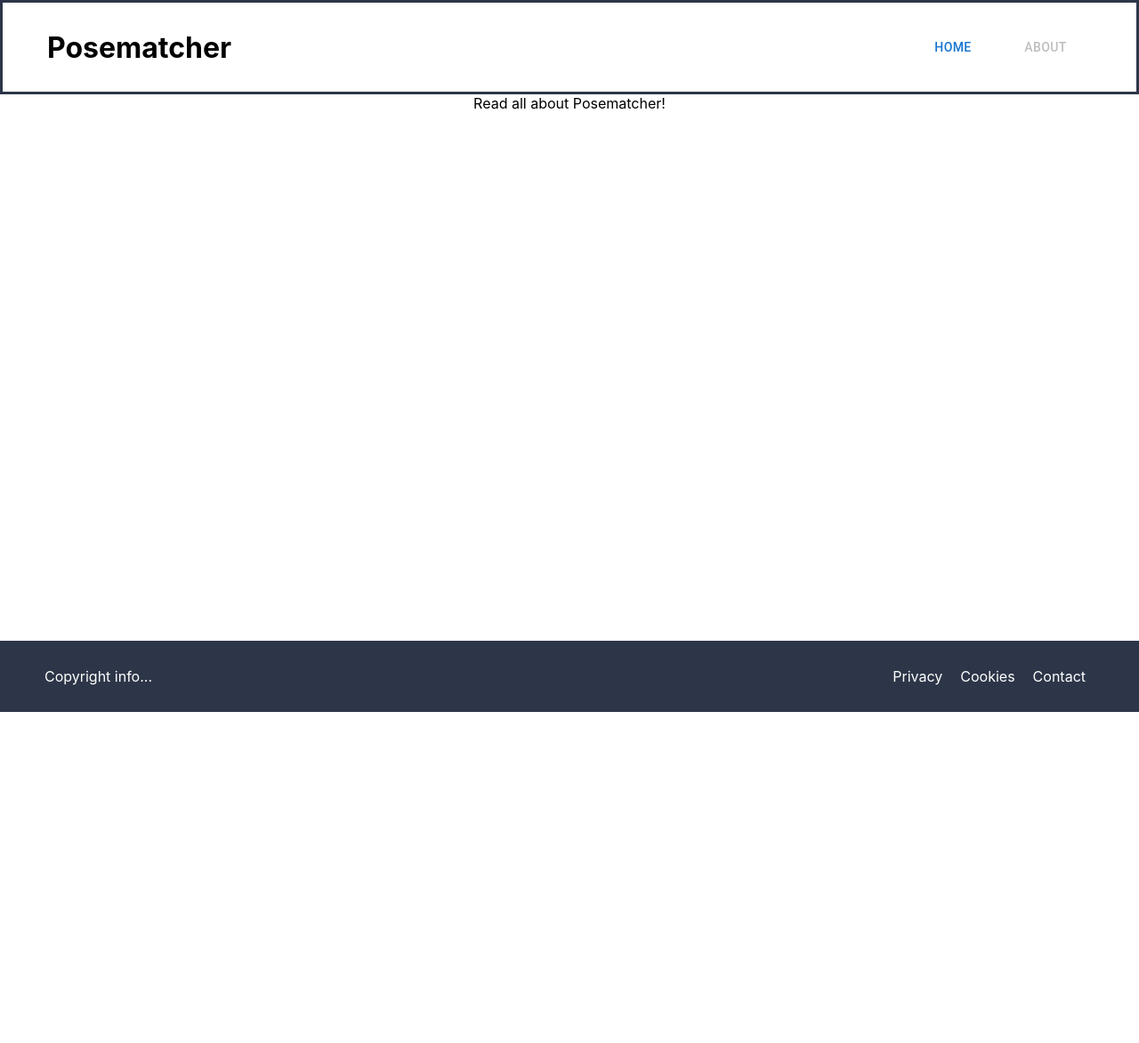
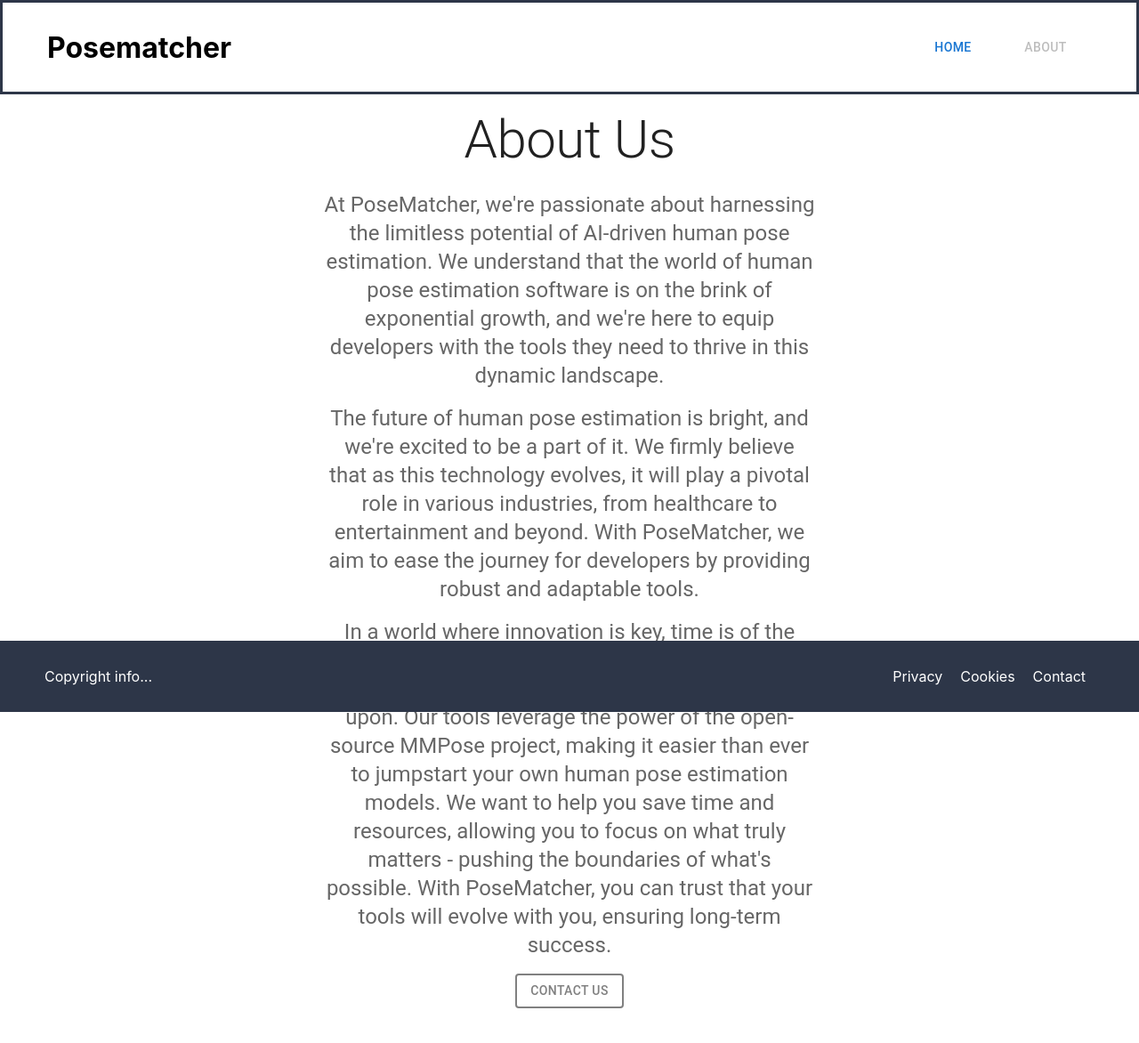
Before and after one commit to CairoB/PoseMatcherUI, a React (Create React App) app: page /#/about in a window 1280 px wide. Shown: the top 1172 px of the page at 89% size. Before the commit the page ends 800 px from the top, so only its background shows below. Built offline with nearby package versions, Linux system fonts and the light colour scheme.

Commit message:
Created About Page

```diff
--- a/src/components/pages/AboutPage.jsx
+++ b/src/components/pages/AboutPage.jsx
@@ -1,11 +1,32 @@
+import { Container } from "@mui/material";
 import BasePage from "../pages/BasePage";
+import Typography from '@mui/material/Typography';
+import Button from '@mui/material/Button';
 
 export default function AboutPage(props) {
   return (
     <>
       <BasePage
         page="About"
-        content={<div>Read all about Posematcher!</div>}
+        content={
+        <div>
+          <Container maxWidth="sm" sx={{marginBottom:"100px", marginTop:"15px"}}>
+            <Typography variant="h2" align="center" color="textPrimary" gutterBottom>
+              About Us
+            </Typography>
+            <Typography variant="h5" align="center" color="textSecondary" paragraph>
+            At PoseMatcher, we're passionate about harnessing the limitless potential of AI-driven human pose estimation. We understand that the world of human pose estimation software is on the brink of exponential growth, and we're here to equip developers with the tools they need to thrive in this dynamic landscape.
+            </Typography>
+            <Typography variant="h5" align="center" color="textSecondary" paragraph>
+            The future of human pose estimation is bright, and we're excited to be a part of it. We firmly believe that as this technology evolves, it will play a pivotal role in various industries, from healthcare to entertainment and beyond. With PoseMatcher, we aim to ease the journey for developers by providing robust and adaptable tools.
+            </Typography>
+            <Typography variant="h5" align="center" color="textSecondary" paragraph>
+            In a world where innovation is key, time is of the essence. Rather than reinventing the wheel, we offer developers a dependable foundation to build upon. Our tools leverage the power of the open-source MMPose project, making it easier than ever to jumpstart your own human pose estimation models. We want to help you save time and resources, allowing you to focus on what truly matters - pushing the boundaries of what's possible. With PoseMatcher, you can trust that your tools will evolve with you, ensuring long-term success.
+            </Typography>
+            <Button sx={{ color:'gray', border:"2px gray solid"}} variant="outlined">Contact Us</Button>
+          </Container>
+        </div>
+      }
       ></BasePage>
     </>
   );
```
